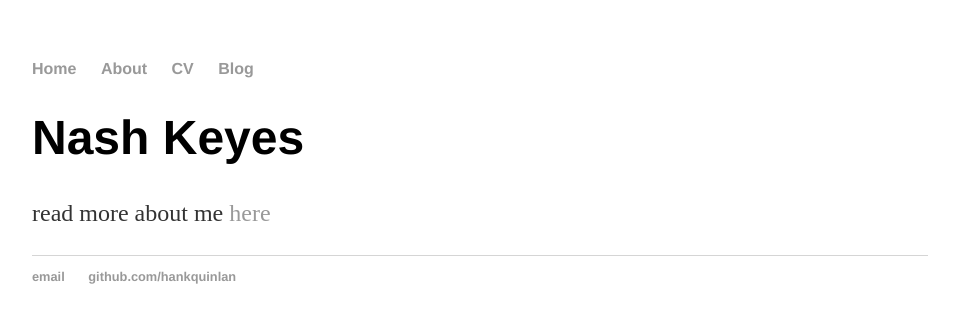
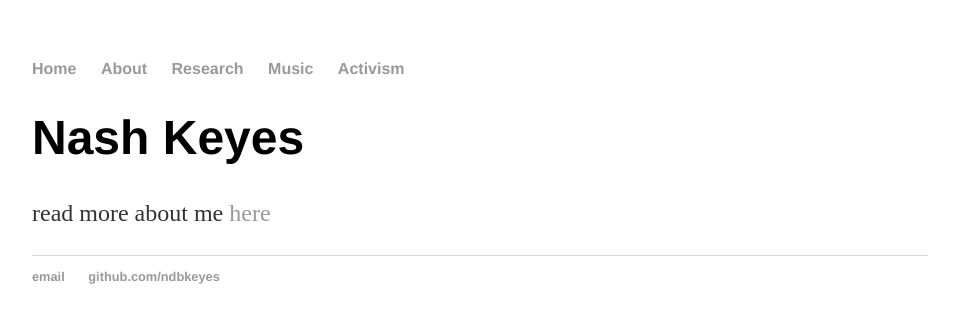
Before and after one commit to ndbkeyes/ndbkeyes.github.io, a Jekyll site: the page built from index.html, in a window 1280 px wide. Shown: the top 323 px of the page, without its empty margins (160-1119 px from the left). Built offline with Jekyll 4.4.1, drawn with Linux system fonts in a browser that asks for light colours.

Commit message:
Customize default layout

```diff
--- a/_layouts/default.html
+++ b/_layouts/default.html
@@ -10,8 +10,9 @@
 	    		<ul>
 	        		<li><a href="/">Home</a></li>
 		        	<li><a href="/about">About</a></li>
-	        		<li><a href="/cv">CV</a></li>
-	        		<li><a href="/blog">Blog</a></li>
+	        		<li><a href="/research">Research</a></li>
+	        		<li><a href="/music">Music</a></li>
+				<li><a href="/activism">Activism</a></li>
 	    		</ul>
 			</nav>
 			<div class="container">
@@ -21,8 +22,8 @@
 			</div><!-- /.container -->
 			<footer>
 	    		<ul>
-	        		<li><a href="mailto:hankquinlanhub@gmail.com">email</a></li>
-	        		<li><a href="https://github.com/hankquinlan">github.com/hankquinlan</a></li>
+	        		<li><a href="mailto:ndbkeyes@gmail.com">email</a></li>
+	        		<li><a href="https://github.com/ndbkeyes">github.com/ndbkeyes</a></li>
 				</ul>
 			</footer>
 		</body>
```
